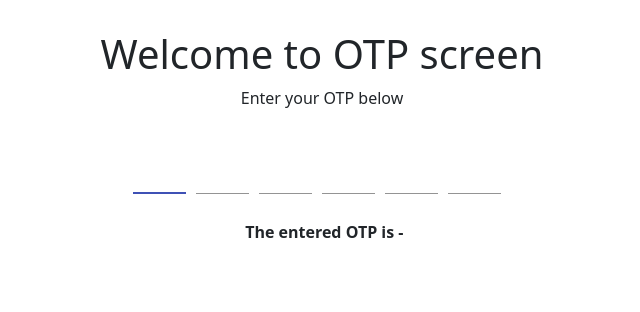
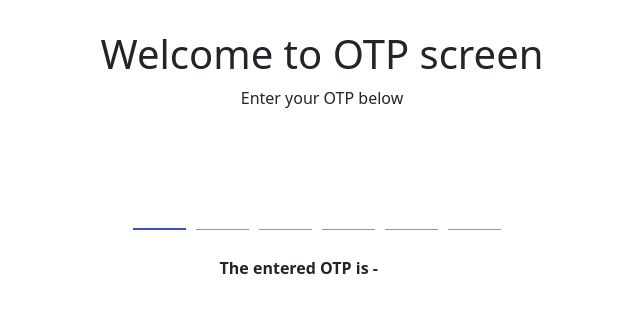
Before and after one commit to AnjaliRaiDaffodilsw/Otp-Input, a React (Create React App) app: page / in a window 1280 px wide. Shown: the top 312 px of the page, without its empty margins (318-958 px from the left). Built offline with nearby package versions, Linux system fonts and the light colour scheme.

Commit message:
Code optimization

```diff
--- a/src/App.js
+++ b/src/App.js
@@ -2,6 +2,12 @@ import React from 'react';
 
 import OtpLayout from './component/OtpLayout';
 
-const App = () => <OtpLayout />;
+const App = () => {
+	return (
+		<div>
+			<OtpLayout />
+		</div>
+	)
+}
 
 export default App;
--- a/src/assets/styles/OtpInputScreen.css
+++ b/src/assets/styles/OtpInputScreen.css
@@ -7,12 +7,12 @@
 
 .container-class {
   display: flex;
-  margin-top: 44px;
-	justify-content: center;
+  margin-top: 40px;
+  justify-content: center;
 }
 
 .otp-text {
-	margin: 2% 0 0 44%;
+	margin: 2% 0 0 42%;
 	font-weight: bolder;
 }
 
--- a/src/component/OtpInput.js
+++ b/src/component/OtpInput.js
@@ -1,61 +1,32 @@
 import React from 'react';
-import Input from '@material-ui/core/Input';
 import PropTypes from 'prop-types';
+
+import OtpInputScreen from './OtpInputScreen';
+import '../assets/styles/OtpInputScreen.css';
 
 const OtpInput = (props) => {
 	const { handleOtpInput, otpState, handleBackSpace } = props;
+	const otp = Array.from({ length: 6 });
+
 	return (
 		<div>
-			<form>
-				<Input
-					className="otp-field "
-					type='number'
-					inputProps={{ maxLength: 1 }}
-					autoFocus
-					value={otpState[0]}
-					onChange={(e) => handleOtpInput(e.target)}
-					onKeyDown={(e) => handleBackSpace(e)}
-				/>
-				<Input
-					className="otp-field "
-					type='number'
-					inputProps={{ maxLength: 1 }}
-					value={otpState[1]}
-					onChange={(e) => handleOtpInput(e.target)}
-					onKeyDown={(e) => handleBackSpace(e)}
-				/>
-				<Input
-					className="otp-field "
-					type='number'
-					inputProps={{ maxLength: 1 }}
-					value={otpState[2]}
-					onChange={(e) => handleOtpInput(e.target)}
-					onKeyDown={(e) => handleBackSpace(e)}
-				/>
-				<Input
-					className="otp-field "
-					type='number'
-					inputProps={{ maxLength: 1 }}
-					value={otpState[3]}
-					onChange={(e) => handleOtpInput(e.target)}
-					onKeyDown={(e) => handleBackSpace(e)}
-				/>
-				<Input
-					className="otp-field "
-					type='number'
-					inputProps={{ maxLength: 1 }}
-					value={otpState[4]}
-					onChange={(e) => handleOtpInput(e.target)}
-					onKeyDown={(e) => handleBackSpace(e)}
-				/>
-				<Input
-					className="otp-field "
-					type='number'
-					inputProps={{ maxLength: 1 }}
-					value={otpState[5]}
-					onChange={(e) => handleOtpInput(e.target)}
-					onKeyDown={(e) => handleBackSpace(e)}
-				/>
+			<form className="container-class">
+				{
+					otp.map((value, index) => {
+						return (
+							<OtpInputScreen
+								key={index}
+								index={index}
+								inputAutoFocus={index === 0 ? true : false}
+								handleOtpInput={handleOtpInput}
+								handleBackSpace={handleBackSpace}
+								otpState={otpState}
+								inputClassName="otp-field "
+								inputType='number'
+							/>
+						)
+					})
+				}
 			</form>
 		</div>
 	)
--- /dev/null
+++ b/src/component/OtpInputScreen.js
@@ -0,0 +1,43 @@
+import React from 'react'
+import Input from '@material-ui/core/Input';
+import PropTypes from 'prop-types';
+
+import '../assets/styles/OtpInputScreen.css';
+
+const OtpInputScreen = (props) => {
+	const {
+		handleOtpInput,
+		otpState,
+		handleBackSpace,
+		index,
+		inputType,
+		inputClassName,
+		inputAutoFocus
+	} = props;
+
+	return (
+		<div>
+			<Input
+				key={index}
+				className={inputClassName}
+				type={inputType}
+				value={otpState[index]}
+				autoFocus={inputAutoFocus}
+				onChange={(e) => handleOtpInput(e.target)}
+				onKeyDown={(e) => handleBackSpace(e)}
+			/>
+		</div>
+	)
+}
+
+OtpInputScreen.propTypes = {
+	handleOtpInput: PropTypes.func,
+	otpState: PropTypes.array,
+	handleBackSpace: PropTypes.func,
+	index: PropTypes.number,
+	inputType: PropTypes.string,
+	inputClassName: PropTypes.string,
+	inputAutoFocus: PropTypes.string,
+};
+
+export default OtpInputScreen
--- a/src/component/OtpLayout.js
+++ b/src/component/OtpLayout.js
@@ -24,11 +24,15 @@ const OtpLayout = () => {
 		let newOTP = [...otp];
 		const indexOfInput = Array.prototype.indexOf.call(form, target);
 		if (value) {
+			//for setting the focus
 			form.elements[indexOfInput < 5 ? indexOfInput + 1 : indexOfInput].focus();
 			newOTP[indexOfInput] = value;
 		}
 		if (value.length > 1) {
+			//for destructuring the copy pasted otp
+			console.log(indexOfInput)
 			newOTP = [...otp.slice(0, indexOfInput), ...value.split('')].slice(0, 6);
+			//for focus
 			const focusedInputIndex = newOTP.length <= 5 ? newOTP.length : 5;
 			form.elements[focusedInputIndex].focus();
 		}
```
Also changed, not shown: src/App.css (+0 -35 lines).
